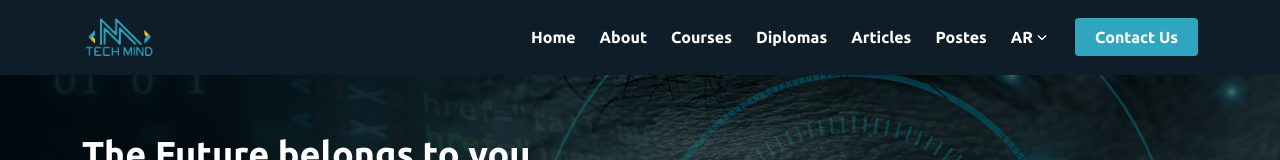
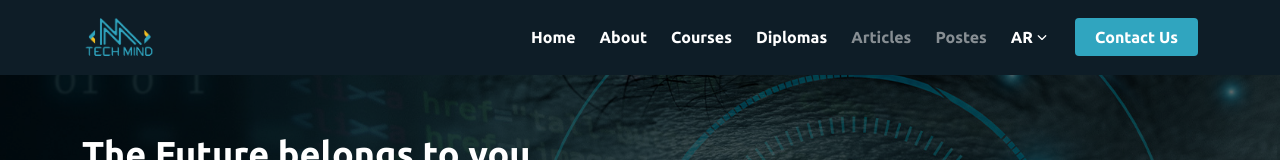
Before and after one commit to AhmedElGarhy1/tech-mind, a React (Vite) app: page /contact in a window 1280 px wide. Shown: the top 160 px of the page. Built offline with nearby package versions, Linux system fonts and the light colour scheme.

Commit message:
update disabled links

```diff
--- a/src/components/NavBar/NavLinks.tsx
+++ b/src/components/NavBar/NavLinks.tsx
@@ -38,6 +38,7 @@ const NavLinks = ({ menuIconRef }: NavLinksParamsType) => {
               }`}
               key={link.id}
               as={Link}
+              disabled={link.id === 5 || link.id === 6}
               to={link.href}>
               {link.name[currentLanguage(isEnglish)]}
             </Nav.Link>
--- a/src/css/App.css
+++ b/src/css/App.css
@@ -103,6 +103,10 @@ h3 {
 .navbar-nav .show > .nav-link {
   color: #005f79 !important;
   transition: var(--main-transition);
+}
+
+.navbar-nav a.disabled {
+  color: rgba(255, 255, 255, 0.5);
 }
 
 .navbar select:focus {
```
